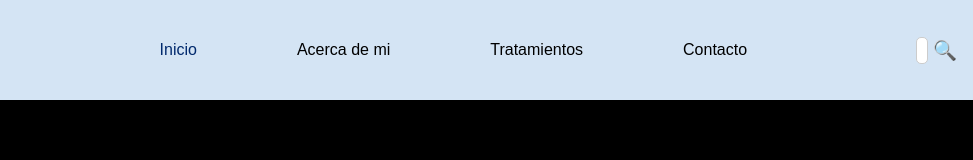
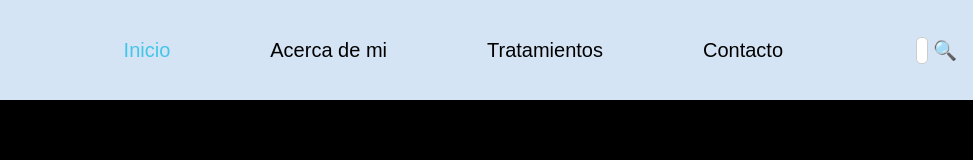
Before and after one commit to gabrielagustincalvo/landing-page-odacosta, a plain HTML site: page index.html in a window 1280 px wide. In both pictures the pointer is over the link "Inicio". Shown: the full height of the page, 307-1280 px from the left. Drawn offline with Linux system fonts and the light colour scheme; a web font is replaced by a local one.

Commit message:
Cree el header

```diff
--- a/estilos.css
+++ b/estilos.css
@@ -29,6 +29,7 @@ header{
     margin-right: 15px;
     gap: 100px;
     list-style: none;
+    font-size: 20px;
 }
 
 .logo{
@@ -43,7 +44,7 @@ header{
 }
 
 .main-menu a:hover{
-    color: #00296d;
+    color: #44c6e9;
 }
 
 .search-form {
```
